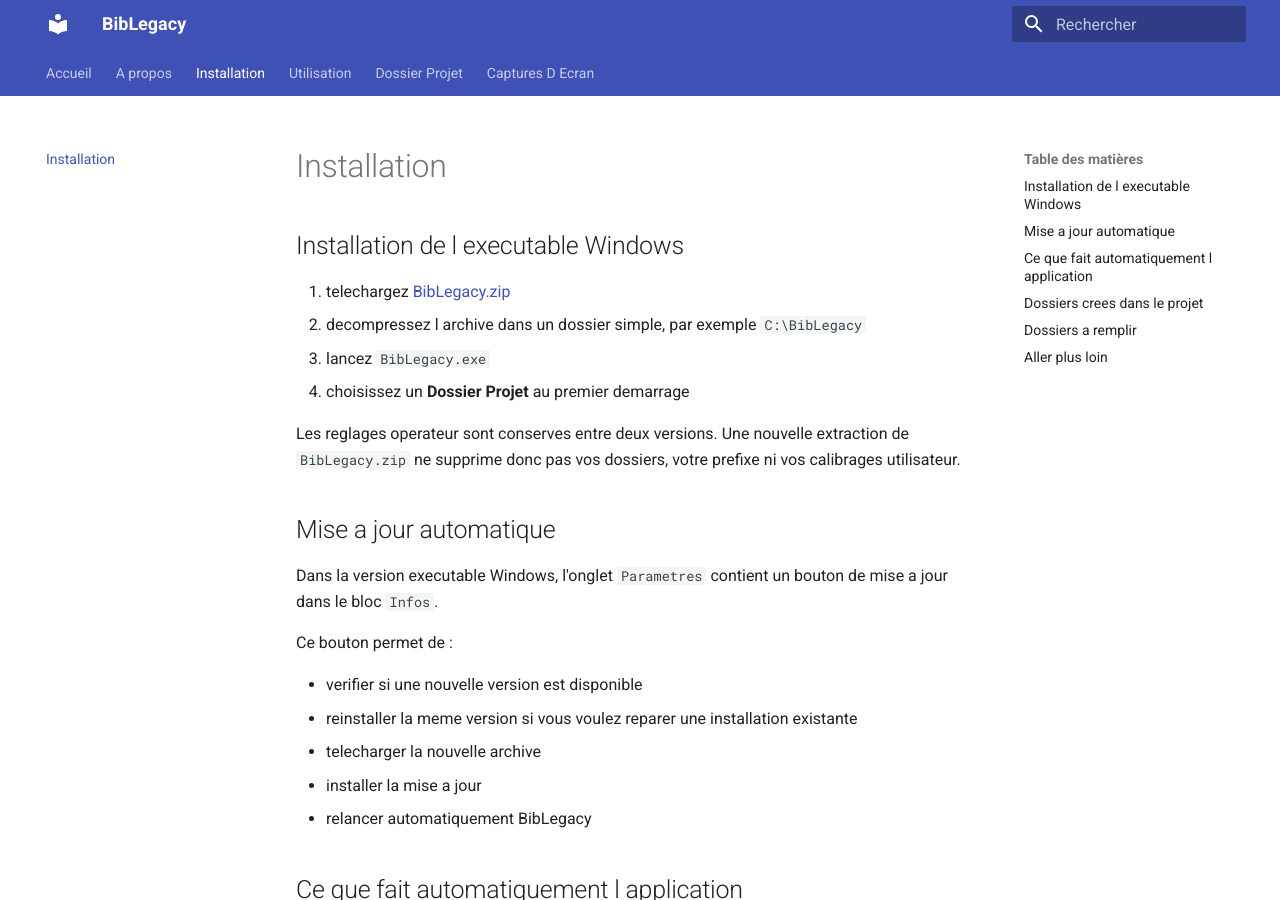
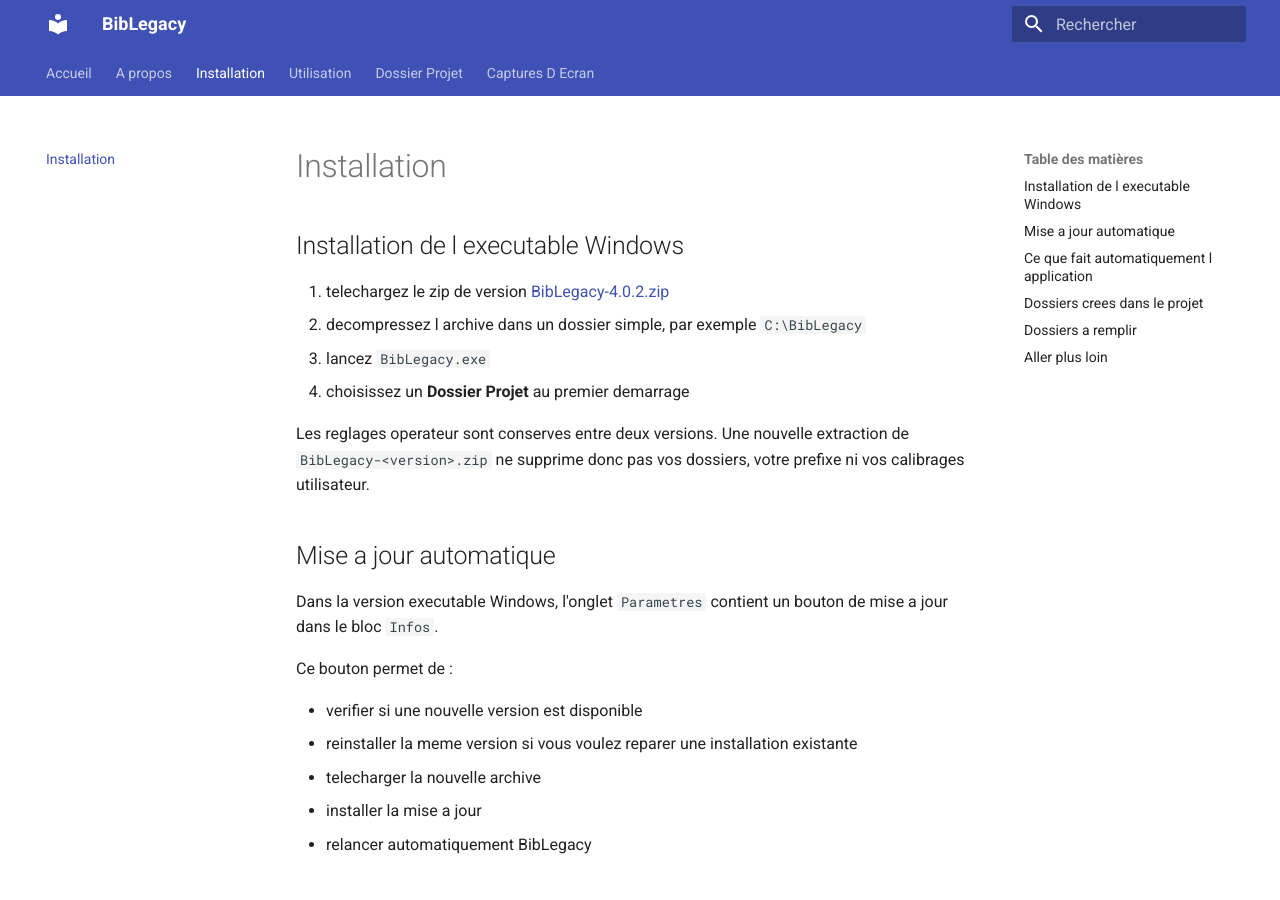
Before and after one commit to Maurice-Churlet/BibLegacy-Community, an MkDocs documentation site: the page built from site_docs/installation.md, in a window 1280 px wide and 900 px high. Built offline with MkDocs 1.6.1 and Material for MkDocs 9.7.7, drawn with Linux system fonts in a browser that asks for light colours.

Commit message:
Sync community documentation from BibLegacy

```diff
--- a/site_docs/installation.md
+++ b/site_docs/installation.md
@@ -2,12 +2,12 @@
 
 ## Installation de l executable Windows
 
-1. telechargez [BibLegacy.zip](https://lesbalconsdeladrome.fr/BibLegacy/BibLegacy.zip)
+1. telechargez le zip de version [BibLegacy-4.0.2.zip](https://lesbalconsdeladrome.fr/BibLegacy/BibLegacy-4.0.2.zip)
 2. decompressez l archive dans un dossier simple, par exemple `C:\BibLegacy`
 3. lancez `BibLegacy.exe`
 4. choisissez un **Dossier Projet** au premier demarrage
 
-Les reglages operateur sont conserves entre deux versions. Une nouvelle extraction de `BibLegacy.zip` ne supprime donc pas vos dossiers, votre prefixe ni vos calibrages utilisateur.
+Les reglages operateur sont conserves entre deux versions. Une nouvelle extraction de `BibLegacy-<version>.zip` ne supprime donc pas vos dossiers, votre prefixe ni vos calibrages utilisateur.
 
 ## Mise a jour automatique
 
```
Also changed, not shown: imported/biblegacy/README-source.md (+2 -2 lines), imported/biblegacy/SYNC_MANIFEST.md (+2 -2 lines), imported/biblegacy/docs/user_guide/02_installation.md (+3 -3 lines), site_docs/index.md (+1 -1 lines), 1 other file.
